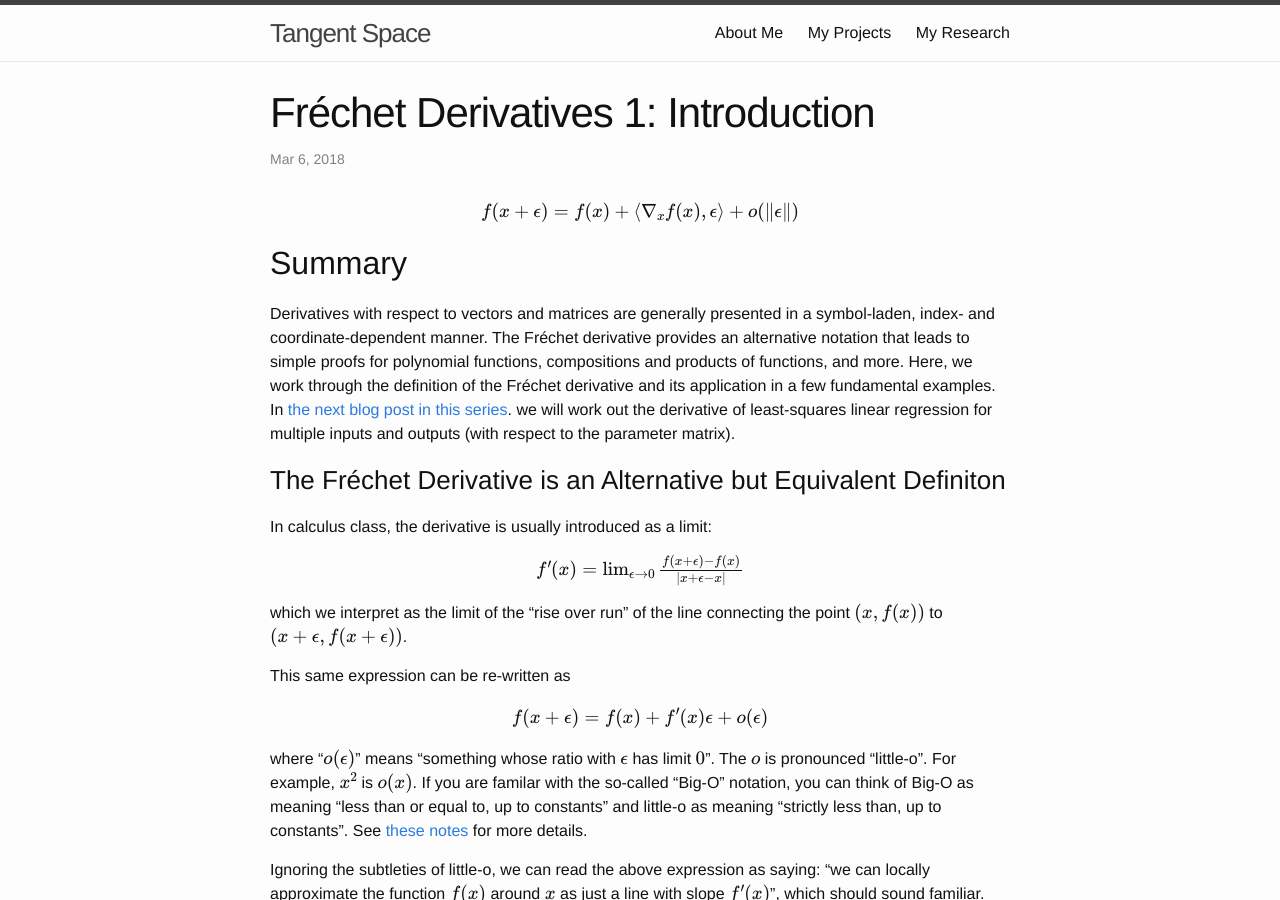
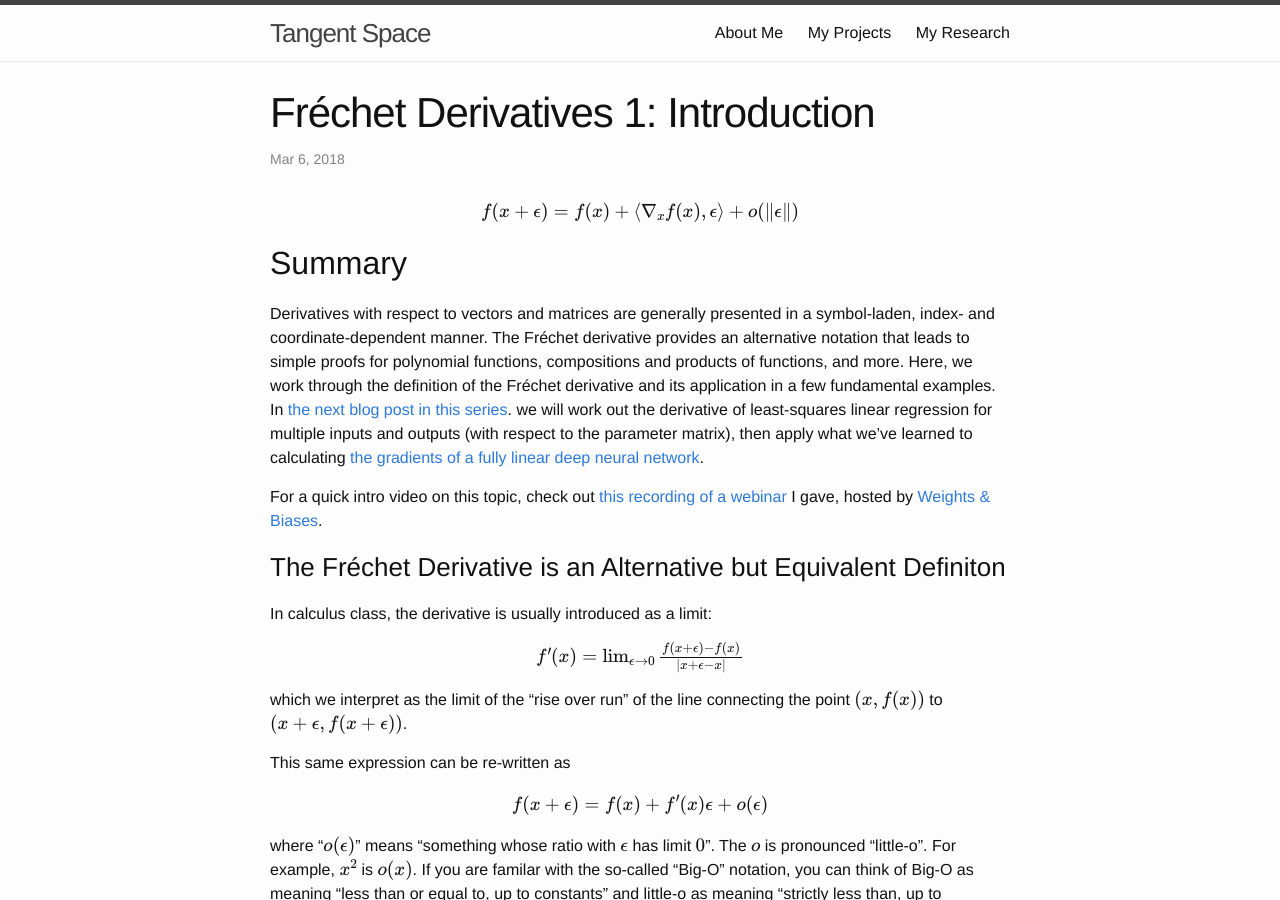
Before and after one commit to charlesfrye/charlesfrye.github.io, a Jekyll site: the page built from _posts/2018-03-06-frechet-derivative-introduction.markdown, in a window 1280 px wide and 900 px high. Built offline with Jekyll 4.4.1, drawn with Linux system fonts in a browser that asks for light colours; formulas are drawn with MathJax 3.

Commit message:
updates and minor fixes for frechet derivative posts

```diff
--- a/_posts/2018-03-06-frechet-derivative-introduction.markdown
+++ b/_posts/2018-03-06-frechet-derivative-introduction.markdown
@@ -26,7 +26,15 @@ and its application in a few fundamental examples.
 In
 [the next blog post in this series]({{site.url}}/math/2018/03/07/frechet-least-squares.html).
 we will work out the derivative of least-squares linear regression
-for multiple inputs and outputs (with respect to the parameter matrix).
+for multiple inputs and outputs (with respect to the parameter matrix),
+then apply what we've learned to calculating
+[the gradients of a fully linear deep neural network]({{site.url}}/math/2019/01/18/frechet-linear-network.html).
+
+For a quick intro video on this topic,
+check out
+[this recording of a webinar](https://youtube.com/watch?v=QvJ544dBvRg)
+I gave, hosted by
+[Weights & Biases](https://wandb.com).
 
 ###  The Fréchet Derivative is an Alternative but Equivalent Definiton
 
--- a/_posts/2018-03-07-frechet-least-squares.markdown
+++ b/_posts/2018-03-07-frechet-least-squares.markdown
@@ -40,8 +40,9 @@ In the second,
 we consider multiple-output linear least squares
 and compute the derivative with respect to the parameter matrix
 for a single data vector.
-This serves as a warmup for the next blog post in this series,
-which will apply the Fréchet derivative to linear neural networks
+This serves as a warmup for
+[the next blog post in this series]({{site.url}}/math/2019/01/08/frechet-linear-network.html),
+which applies the Fréchet derivative to linear neural networks
 with one hidden layer.
 
 
--- a/_posts/2019-01-18-frechet-linear-network.markdown
+++ b/_posts/2019-01-18-frechet-linear-network.markdown
@@ -183,7 +183,7 @@ $$
 and thus, pattern-matching to the definition of the derivative, we have that
 
 $$\begin{align}
-\nabla_{W_k} L(W_1, \dots, W_L) = W_{k+1:}^\top \nabla l(W) W_{:k}^\top
+\nabla_{W_k} l(W_1, \dots, W_L) = W_{k+1:}^\top \nabla L(W) W_{:k}^\top
 \end{align}$$
 {: style="text-align: center"}
 
@@ -192,7 +192,8 @@ and then propagate it through every other matrix, transposed.
 
 ### Closing
 
-This proof may feel shockingly short, direct, and lacking in notation.
+This proof may feel shockingly short and direct.
+Where are all the indices and sums?
 This is the advantage, which I hope this series has made clear,
 of using Fréchet derivatives on polynomial and linear functions
 that have scalar outputs but take in vectors or matrices.
```
